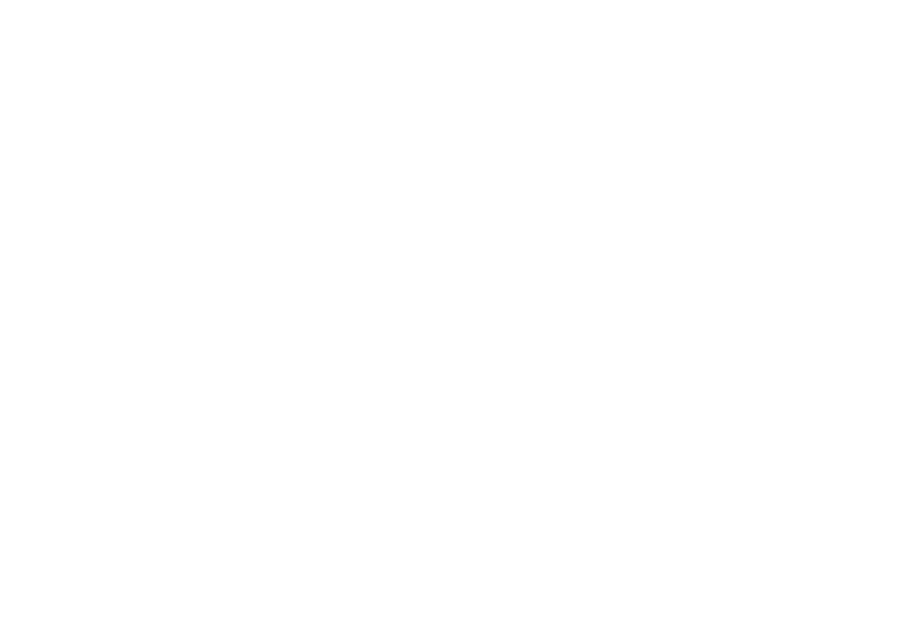
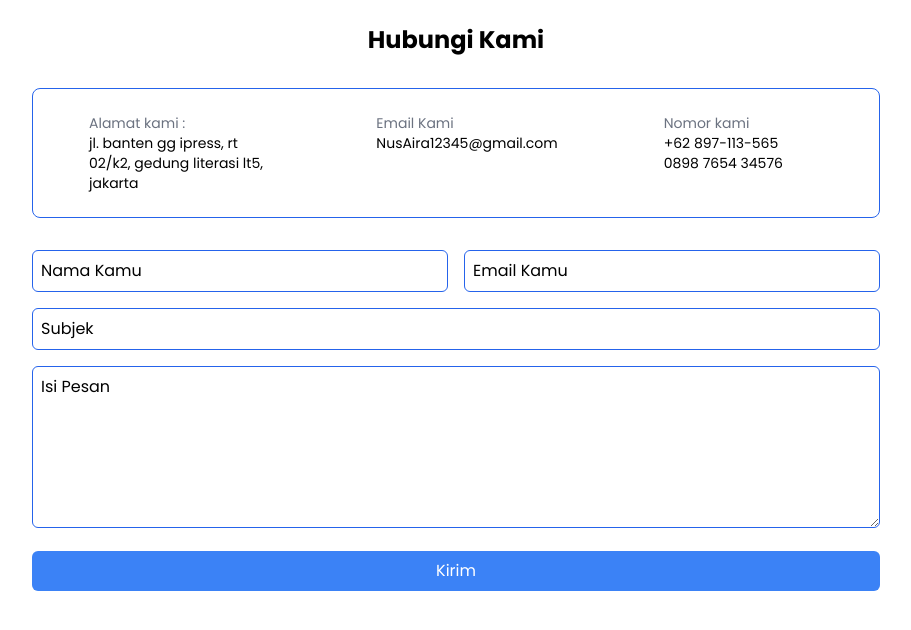
Before and after one commit to praditus343/Nusaira, a React (Vite) app in the folder frontend/: page /Contact in a window 1280 px wide. Before the commit this address had no page. Shown: the top 630 px of the page, without its empty margins (184-1095 px from the left). Built offline with nearby package versions, Linux system fonts and the light colour scheme.

Commit message:
pembuatan page contact

```diff
--- a/frontend/package.json
+++ b/frontend/package.json
@@ -19,6 +19,7 @@
     "@mui/icons-material": "^6.1.5",
     "@radix-ui/react-icons": "^1.3.0",
     "@radix-ui/react-slot": "^1.1.0",
+    "aos": "^2.3.4",
     "axios": "^1.7.7",
     "bootstrap": "^5.3.3",
     "class-variance-authority": "^0.7.0",
--- a/frontend/src/App.jsx
+++ b/frontend/src/App.jsx
@@ -41,6 +41,7 @@ import KabarLeleArticle from './page/IsiKabarLele';
 import HomeLearning from './page/HomeLearning';
 import Home2Learning from './page/Home2Learning';
 import LaporanKeuangan from './page/LaporanKeuangan';
+import ContactPage from './page/ContactUs';
 
 
 
@@ -91,6 +92,7 @@ function App() {
           <Route path="/HomeLearning" element={<HomeLearning />} />
           <Route path="/Home2Learning" element={<Home2Learning />} />
           <Route path="/LaporanKeuangan" element={<LaporanKeuangan />} />
+          <Route path="/Contact" element={<ContactPage />} />
         </Routes>
       </Fragment>
     </Router>
--- /dev/null
+++ b/frontend/src/componen/PromoSupplierBanner.jsx
@@ -0,0 +1,27 @@
+import React, { useEffect, useState } from 'react';
+
+const PromoBanner = () => {
+  const [visible, setVisible] = useState(true);
+
+  useEffect(() => {
+    const timer = setTimeout(() => setVisible(false), 10000);
+    return () => clearTimeout(timer);
+  }, []);
+
+  return (
+    <div
+      className={`p-4 bg-blue-600 text-white text-center transition-opacity duration-1000 ${
+        visible ? 'opacity-100' : 'opacity-0'
+      }`}
+      style={{ transition: 'opacity 1s' }}
+    >
+      {visible && (
+        <p className="text-sm font-semibold">
+          Tertarik menjadi supplier kami? Kirimkan pesan dengan subjek "Supplier" dan mari berkembang bersama!
+        </p>
+      )}
+    </div>
+  );
+};
+
+export default PromoBanner;
--- /dev/null
+++ b/frontend/src/page/ContactUs.jsx
@@ -0,0 +1,107 @@
+import React, { useEffect } from 'react';
+import AOS from 'aos';
+import 'aos/dist/aos.css';
+
+
+const ContactPage = () => {
+  useEffect(() => {
+    AOS.init({ duration: 1000 });
+  }, []);
+
+  return (
+    <div
+      id="hubungiKamiSection"
+      className="w-full max-w-4xl mx-auto p-6"
+      data-aos="fade-in"
+    >
+      <h1
+        className="text-2xl font-bold text-center mb-8"
+        data-aos="fade-in"
+      >
+        Hubungi Kami
+      </h1>
+      <div
+        className="flex flex-col md:flex-row justify-between gap-4 mb-8 border border-blue-600 h-[130px] rounded-lg"
+        data-aos="fade-left"
+      >
+        <div className="flex-1 p-6">
+          <div className="flex items-start gap-2">
+            <div className="min-w-[24px] text-blue-500">
+              {/* Icon for Address */}
+            </div>
+            <div>
+              <p className="text-sm text-gray-500">Alamat kami :</p>
+              <p className="text-sm">jl. banten gg ipress, rt 02/k2, gedung literasi lt5, jakarta</p>
+            </div>
+          </div>
+        </div>
+
+        <div className="flex-1 p-6">
+          <div className="flex items-start gap-2">
+            <div className="min-w-[24px] text-blue-500">
+              {/* Icon for Email */}
+            </div>
+            <div>
+              <p className="text-sm text-gray-500">Email Kami</p>
+              <p className="text-sm">NusAira12345@gmail.com</p>
+            </div>
+          </div>
+        </div>
+
+        <div className="flex-1 p-6">
+          <div className="flex items-start gap-2">
+            <div className="min-w-[24px] text-blue-500">
+              {/* Icon for Phone */}
+            </div>
+            <div>
+              <p className="text-sm text-gray-500">Nomor kami</p>
+              <p className="text-sm">+62 897-113-565</p>
+              <p className="text-sm">0898 7654 34576</p>
+            </div>
+          </div>
+        </div>
+      </div>
+
+      <div className="space-y-4">
+        <div className="grid grid-cols-1 md:grid-cols-2 gap-4">
+          <input
+            type="text"
+            placeholder="Nama Kamu"
+            className="w-full p-2 border border-blue-600 rounded-md placeholder-black"
+            data-aos="fade-left"
+          />
+          <input
+            type="email"
+            placeholder="Email Kamu"
+            className="w-full p-2 border rounded-md border-blue-600 placeholder-black"
+            data-aos="fade-left"
+          />
+        </div>
+
+        <input
+          type="text"
+          placeholder="Subjek"
+          className="w-full p-2 border rounded-md border-blue-600 placeholder-black"
+          data-aos="fade-left"
+        />
+
+        <textarea
+          placeholder="Isi Pesan"
+          rows={6}
+          className="w-full p-2 border rounded-md border-blue-600 placeholder-black"
+          data-aos="fade-left"
+        />
+
+        <button
+          type="submit"
+          className="w-full bg-blue-500 text-white py-2 px-4 rounded-md hover:bg-blue-600 transition duration-200"
+          data-aos="fade-left"
+        >
+          Kirim
+        </button>
+      </div>
+    </div>
+  );
+};
+
+export default ContactPage;
--- a/frontend/src/page/landingPage.jsx
+++ b/frontend/src/page/landingPage.jsx
@@ -1,4 +1,4 @@
-import React, { useState,useRef ,useEffect } from 'react';
+import React, { useState, useRef, useEffect } from 'react';
 import Footer from "../componen/Footer";
 import Navbar from "../componen/Navbar";
 import Testimonial from "../componen/Testimonical";
@@ -16,6 +16,8 @@ import img6 from "../assets/img/landing_page_sebelum_daftar/landingsb15.png"
 import img7 from "../assets/img/kabar_lele/kbl5.png"
 import img8 from "../assets/img/kabar_lele/kbl7.png"
 import PopupModal from "../componen/PopUpModal";
+import ContactPage from './ContactUs';
+import PromoBanner from '../componen/PromoSupplierBanner';
 
 function LandingPage() {
     const getRandomDate = () => {
@@ -101,7 +103,8 @@ function LandingPage() {
     return (
         <>
             <Navbar />
-            <div  ref={(el) => (sectionRefs.current[0] = el)} className="flex items-stretch justify-between p-8 bg-white mt-4 ml-10 fade-in-scroll">
+            <PromoBanner />
+            <div ref={(el) => (sectionRefs.current[0] = el)} className="flex items-stretch justify-between p-8 bg-white mt-4 ml-10 fade-in-scroll">
                 <div className="flex-1 pr-8 flex flex-col justify-between fade-in">
                     <div>
                         <h1 className=" font-bold mb-4">
@@ -131,7 +134,7 @@ function LandingPage() {
                 </div>
             </div>
 
-            <div  ref={(el) => (sectionRefs.current[1] = el)}className="bg-white p-4 mb-6 relative fade-in-scroll-left ">
+            <div ref={(el) => (sectionRefs.current[1] = el)} className="bg-white p-4 mb-6 relative fade-in-scroll-left ">
                 <p className="text-gray-600 text-xl  mb-4 text-left mt-10 ml-14">
                     Dipercaya Oleh:
                 </p>
@@ -144,7 +147,7 @@ function LandingPage() {
                 </div>
             </div>
 
-            <div ref={(el) => (sectionRefs.current[2] = el)}  className="flex items-center bg-white mt-2 fade-in-scroll-left">
+            <div ref={(el) => (sectionRefs.current[2] = el)} className="flex items-center bg-white mt-2 fade-in-scroll-left">
                 <div className="flex-1 mr-10">
                     <div className="relative w-[600px] h-[600px] ">
                         <img
@@ -303,7 +306,10 @@ function LandingPage() {
                 onClose={closeModal}
             />
             <Testimonial />
-            <Footer />
+            <ContactPage />
+            <div className='mt-20'>
+                <Footer />
+            </div>
         </>
     );
 }
```
Also changed, not shown: frontend/src/componen/Navbar.jsx (+62 -8 lines), 1 other file (tests, documents, lock files or other folders).
